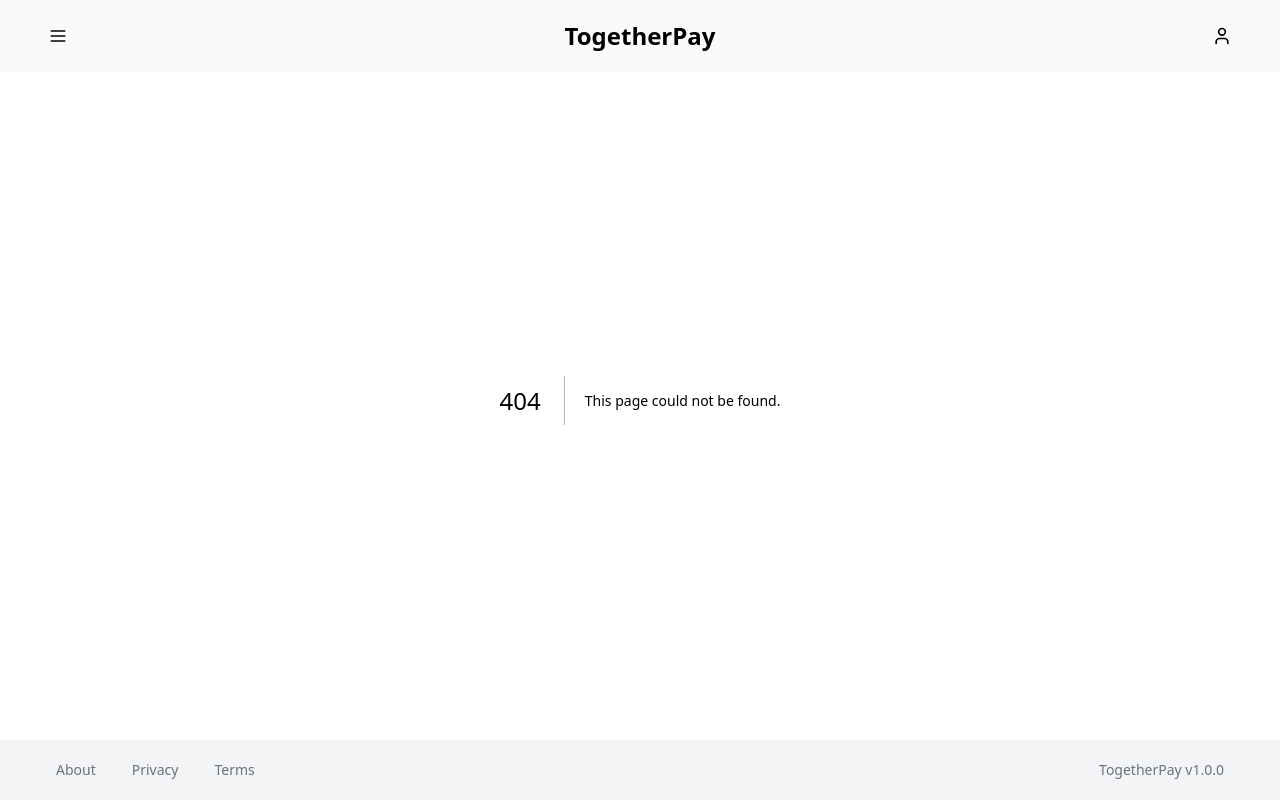
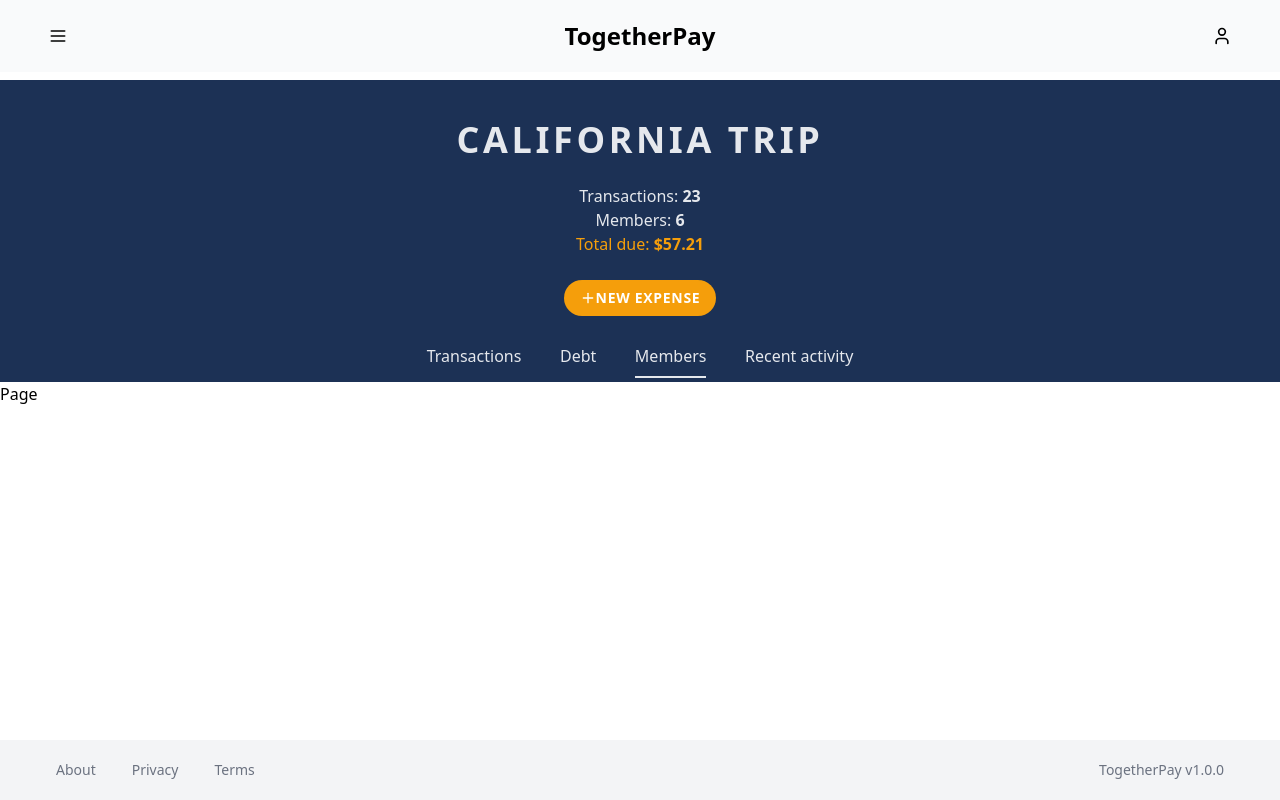
Before and after one commit to chingu-voyages/v43-tier3-team-42, a Next.js app: page /togetherpay/1/members in a window 1280 px wide. Before the commit this address had no page. Built offline with nearby package versions, Linux system fonts and the light colour scheme.

Commit message:
Single group heading

```diff
--- /dev/null
+++ b/src/app/(protected-routes)/togetherpay/[id]/debt/page.tsx
@@ -0,0 +1,42 @@
+import Button from "@/components/ui/Button";
+import Headline2 from "@/components/ui/headlines/Headline2";
+import { Plus } from "lucide-react";
+import Link from "next/link";
+import { FC } from "react";
+
+interface PageProps {
+  params: { id: string };
+}
+
+const Page: FC<PageProps> = ({ params }) => {
+  return (
+    <>
+      <div className="md:mt-20 bg-navy-800 text-navy-50 flex flex-col justify-center items-center">
+        <Headline2 className="text-navy-50 pt-10 uppercase tracking-widest">
+          california trip
+        </Headline2>
+        <p className="mt-6 text-base">
+          Transactions: <strong>23</strong>
+        </p>
+        <p className="text-base">
+          Members: <strong>6</strong>
+        </p>
+        <p className="text-base text-brand-700">
+          Total due: <strong>$57.21</strong>
+        </p>
+        <Button className="mt-6" size={"sm"}>
+          <Plus className="h-4 w-4" /> new expense
+        </Button>
+        <div className="mt-6 gap-4 text-xs md:text-base md:w-2/6 py-1 flex items-start justify-between">
+          <Link href={`/togetherpay/${params.id}`}>Transactions</Link>
+          <p className="border-b-2 border-b-navy-50 pb-2">Debt</p>
+          <Link href={`/togetherpay/${params.id}/members`}>Members</Link>
+          <Link href={`/togetherpay/${params.id}/recent`}>Recent activity</Link>
+        </div>
+      </div>
+      <div>Page</div>
+    </>
+  );
+};
+
+export default Page;
--- /dev/null
+++ b/src/app/(protected-routes)/togetherpay/[id]/members/page.tsx
@@ -0,0 +1,42 @@
+import Button from "@/components/ui/Button";
+import Headline2 from "@/components/ui/headlines/Headline2";
+import { Plus } from "lucide-react";
+import Link from "next/link";
+import { FC } from "react";
+
+interface PageProps {
+  params: { id: string };
+}
+
+const Page: FC<PageProps> = ({ params }) => {
+  return (
+    <>
+      <div className="md:mt-20 md:h-1/2 bg-navy-800 text-navy-50 flex flex-col justify-center items-center">
+        <Headline2 className="text-navy-50 pt-10 uppercase tracking-widest">
+          california trip
+        </Headline2>
+        <p className="mt-6 text-base">
+          Transactions: <strong>23</strong>
+        </p>
+        <p className="text-base">
+          Members: <strong>6</strong>
+        </p>
+        <p className="text-base text-brand-700">
+          Total due: <strong>$57.21</strong>
+        </p>
+        <Button className="mt-6">
+          <Plus className="h-4 w-4" /> new expense
+        </Button>
+        <div className="mt-6 gap-4 text-xs md:text-base md:w-2/6 py-1 flex items-start justify-between">
+          <Link href={`/togetherpay/${params.id}`}>Transactions</Link>
+          <Link href={`/togetherpay/${params.id}/debt`}>Debt</Link>
+          <p className="border-b-2 border-b-navy-50 pb-2">Members</p>
+          <Link href={`/togetherpay/${params.id}/recent`}>Recent activity</Link>
+        </div>
+      </div>
+      <div>Page</div>
+    </>
+  );
+};
+
+export default Page;
--- /dev/null
+++ b/src/app/(protected-routes)/togetherpay/[id]/page.tsx
@@ -0,0 +1,42 @@
+import Button from "@/components/ui/Button";
+import Headline2 from "@/components/ui/headlines/Headline2";
+import { Plus } from "lucide-react";
+import Link from "next/link";
+import { FC } from "react";
+
+interface PageProps {
+  params: { id: string };
+}
+
+const Page: FC<PageProps> = ({ params }) => {
+  return (
+    <>
+      <div className="md:mt-20 md:h-1/2 bg-navy-800 text-navy-50 flex flex-col justify-center items-center">
+        <Headline2 className="text-navy-50 pt-10 uppercase tracking-widest">
+          california trip
+        </Headline2>
+        <p className="mt-6 text-base">
+          Transactions: <strong>23</strong>
+        </p>
+        <p className="text-base">
+          Members: <strong>6</strong>
+        </p>
+        <p className="text-base text-brand-700">
+          Total due: <strong>$57.21</strong>
+        </p>
+        <Button className="mt-6">
+          <Plus className="h-4 w-4" /> new expense
+        </Button>
+        <div className="mt-6 gap-4 text-xs md:text-base md:w-2/6 py-1 flex items-start justify-between">
+          <p className="border-b-2 border-b-navy-50 pb-2">Transactions</p>
+          <Link href={`/togetherpay/${params.id}/debt`}>Debt</Link>
+          <Link href={`/togetherpay/${params.id}/members`}>Members</Link>
+          <Link href={`/togetherpay/${params.id}/recent`}>Recent activity</Link>
+        </div>
+      </div>
+      <div>Page</div>
+    </>
+  );
+};
+
+export default Page;
--- /dev/null
+++ b/src/app/(protected-routes)/togetherpay/[id]/recent/page.tsx
@@ -0,0 +1,42 @@
+import Button from "@/components/ui/Button";
+import Headline2 from "@/components/ui/headlines/Headline2";
+import { Plus } from "lucide-react";
+import Link from "next/link";
+import { FC } from "react";
+
+interface PageProps {
+  params: { id: string };
+}
+
+const Page: FC<PageProps> = ({ params }) => {
+  return (
+    <>
+      <div className="md:mt-20 md:h-1/2 bg-navy-800 text-navy-50 flex flex-col justify-center items-center">
+        <Headline2 className="text-navy-50 pt-10 uppercase tracking-widest">
+          california trip
+        </Headline2>
+        <p className="mt-6 text-base">
+          Transactions: <strong>23</strong>
+        </p>
+        <p className="text-base">
+          Members: <strong>6</strong>
+        </p>
+        <p className="text-base text-brand-700">
+          Total due: <strong>$57.21</strong>
+        </p>
+        <Button className="mt-6">
+          <Plus className="h-4 w-4" /> new expense
+        </Button>
+        <div className="mt-6 gap-4 text-xs md:text-base md:w-2/6 py-1 flex items-start justify-between">
+          <Link href={`/togetherpay/${params.id}`}>Transactions</Link>
+          <Link href={`/togetherpay/${params.id}/debt`}>Debt</Link>
+          <Link href={`/togetherpay/${params.id}/members`}>Members</Link>
+          <p className="border-b-2 border-b-navy-50 pb-2">Recent activity</p>
+        </div>
+      </div>
+      <div>Page</div>
+    </>
+  );
+};
+
+export default Page;
```
